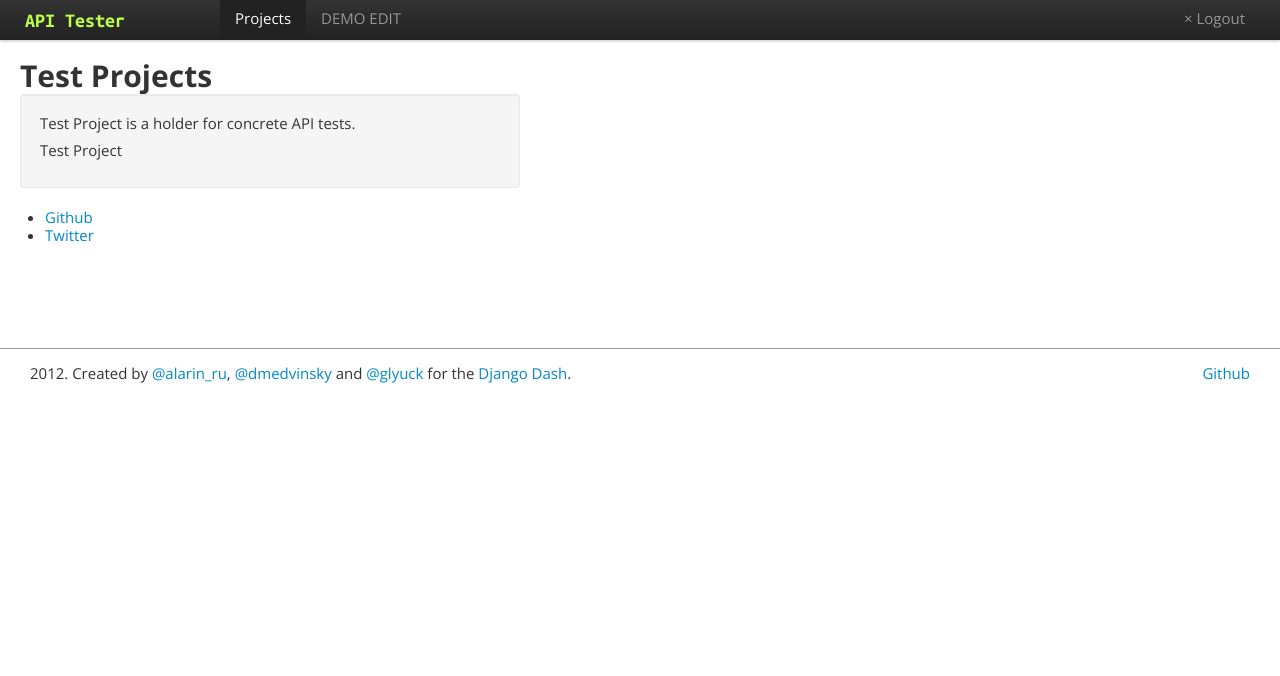
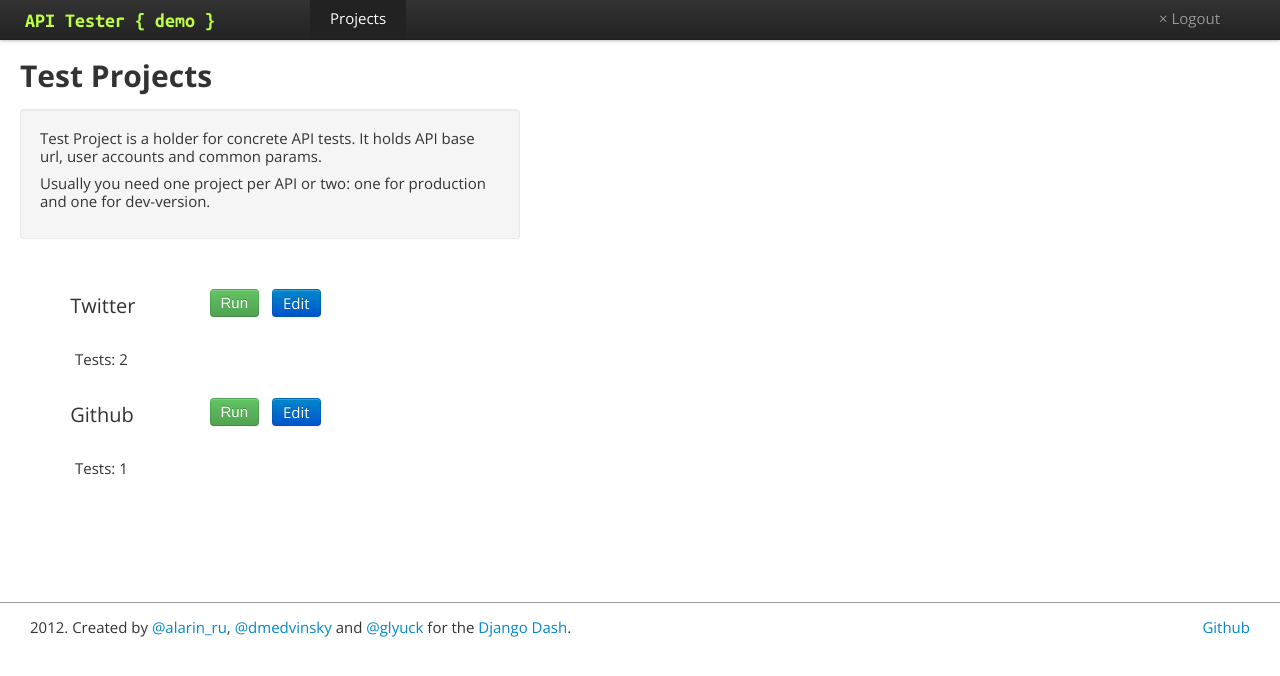
Before and after one commit to elegion/djangodash2012, a Django app: page /demo/projects/ in a window 1280 px wide. Shown: the top 676 px of the page. Run offline with Django 3.2, Linux system fonts and the light colour scheme; a user stored in the database is signed in; data comes from the database, SQL or seed files in the repository; data that the repository does not hold is empty; parts of the project's set-up code (start-up, migrations or seed data) failed here and were passed over; some libraries are stand-ins or nearby versions.

Commit message:
[*] good projects page

```diff
--- a/fortuitus/feditor/models.py
+++ b/fortuitus/feditor/models.py
@@ -31,10 +31,14 @@ class TestProject(models.Model):
     objects = TestProjectManager()
 
     class Meta():
-        ordering = ('slug',)
+        ordering = ('created',)
 
     def __unicode__(self):
         return u'%s (%s)' % (self.name, self.base_url)
+
+    def lastrun(self):
+        runs = self.test_runs.order_by('-start_date')
+        return runs and runs[0] or None
 
 
 class TestCaseManager(models.Manager):
--- a/fortuitus/settings.py
+++ b/fortuitus/settings.py
@@ -171,6 +171,7 @@ TEST_RUNNER = 'djcelery.contrib.test_runner.CeleryTestSuiteRunner'
 
 LOGIN_URL = reverse_lazy('login')
 LOGIN_REDIRECT_URL = reverse_lazy('home')
+DATETIME_FORMAT = 'd/M/Y'
 
 # Django-compressor settings
 COMPRESS_OFFLINE = True
--- a/my_static/css/main.css
+++ b/my_static/css/main.css
@@ -107,7 +107,8 @@ body {
     font-weight: bold;
 }
 .navbar .nav > li > a {
-    padding: 9px 15px 11px;
+    padding: 9px 20px 11px;
+    margin-right: 20px;
 }
 .navbar-inner {
     border-radius: 0;
@@ -235,7 +236,7 @@ h2 {
   vertical-align: middle;
   margin: 0 10px 3px -7px;
 }
-.icon-assert-ok {
+.icon-assert-ok, .icon-assert-success {
   background: url(../imgs/icon-assert-ok.png);
   width: 20px;
   height: 20px;
@@ -260,3 +261,40 @@ h2 {
     .add-assert-form .operator, .edit-assert-form .operator {
         vertical-align: middle;
     }
+
+.subhead .well {
+    margin-top: 1em;
+}
+
+/* Projects list */
+.projects {
+    list-style: none;
+}
+    .projects li {
+        margin: 2em 0;
+    }
+    .projects li .btn {
+        margin: 0 0.3em;
+    }
+    .projects li .name {
+        font-size: 20px;
+        padding: 4px 0 0 0;
+    }
+    .projects li .status {
+        display: inline-block;
+        width: 20px;
+        height: 20px;
+    }
+    .projects li .statistic {
+        margin: 1em 0 0 10px;
+    }
+    .projects li .passed {
+        color: #00b700;
+    }
+    .projects li .failed {
+        color: #F00;
+    }
+    .projects li .errors {
+        color: #F00;
+    }
+/* /Projects list */
--- a/templates/fortuitus/fcore/projects_list.html
+++ b/templates/fortuitus/fcore/projects_list.html
@@ -10,8 +10,9 @@
 
     <div class="row">
       <div class="well span6">
-        <p>Test Project is a holder for concrete API tests.</p>
-        <p>Test Project </p>
+        <p>Test Project is a holder for concrete API tests.
+        It holds API base url, user accounts and common params.</p>
+        <p>Usually you need one project per API or two: one for production and one for dev-version.</p>
       </div>
     </div>
   </header>
@@ -19,9 +20,36 @@
   <ul class="projects">
     {% for project in projects %}
       <li>
-        <a href="{% url frunner_project_runs company_slug=company.slug project_slug=project.slug %}">
-          {{ project.name }}
-        </a>
+        <div class="row">
+          <div class="name span2">
+            <span class="status status-icon{% if project.lastrun %} icon-assert-{{ project.lastrun.result }}{% endif %}"></span>
+            {{ project.name }}
+          </div>
+
+          <div class="buttons span2">
+            <form method="POST" action="{% url frunner_run_project company_slug=company.slug project_slug=project.slug %}">
+              {% csrf_token %}
+              <input type="submit" class="btn btn-success" value="Run" />
+            <a class="btn btn-primary"
+               href="{% url feditor_project company_slug=company.slug project_slug=project.slug %}">Edit</a>
+            </form>
+          </div>
+        </div>
+
+        <div class="row statistic">
+          <div class="span1">Tests: {{ project.testcases.count }}</div>
+          {% if project.lastrun %}
+          <div class="span6">
+            <span class="date"><a href="{% url frunner_testrun company_slug=company.slug project_slug=project.slug testrun_number=project.lastrun.pk %}">
+              {{ project.lastrun.start_date|date:"SHORT_DATETIME_FORMAT" }}</a>
+            </span>
+            <span class="passed">Passed: {{ project.lastrun.passed_tests.count }}</span>
+            <span class="failed">Failed: {{ project.lastrun.failed_tests.count }}</span>
+            <span class="errors">Errors: {{ project.lastrun.error_tests.count }}</span>
+          </div>
+          {% endif %}
+        </div>
+
       </li>
     {% endfor %}
   </ul>
--- a/templates/fortuitus/frunner/testrun.html
+++ b/templates/fortuitus/frunner/testrun.html
@@ -27,7 +27,7 @@
           </li>
         {% endfor %}
       </ul>
-      {% include 'fortuitus/feditor/_add_testcase_form.html' %}
+{#      {% include 'fortuitus/feditor/_add_testcase_form.html' %}#}
     </div>
 
     <div class="span10 js_testcase_wrapper">
--- a/templates/site_base.html
+++ b/templates/site_base.html
@@ -4,12 +4,17 @@
   <div class="navbar">
     <div class="navbar-inner">
       <div class="container">
-        <a class="brand" href="{% url home %}">API Tester</a>
+        <a class="brand" href="{% url home %}">API Tester
+          {% if user %}
+          { {{ user.fortuitusprofile.company.name }} }
+          {% endif %}
+        </a>
         <ul class="nav">
           {% if user.is_authenticated %}
             <li class="active"><a href="{% url fcore_projects_list company_slug=user.fortuitusprofile.company.slug %}">Projects</a></li>
           {% endif %}
-          <li><a href="{% url feditor_project company_slug='demo' project_slug='twitter' %}">DEMO EDIT</a></li>
+{#          <li><a href="{% url feditor_project company_slug='demo' project_slug='twitter' %}">DEMO EDIT</a></li>#}
+{#          <li><a href="{% url frunner_run_project company_slug=user.fortuitusprofile.company.slug project_slug=project.slug %}">Runs</a></li>#}
         </ul>
         <ul class="nav pull-right">
           <li><a href="{% url logout %}">&times; Logout</a></li>
```
Also changed, not shown: fortuitus/frunner/models.py (+9 -0 lines).
